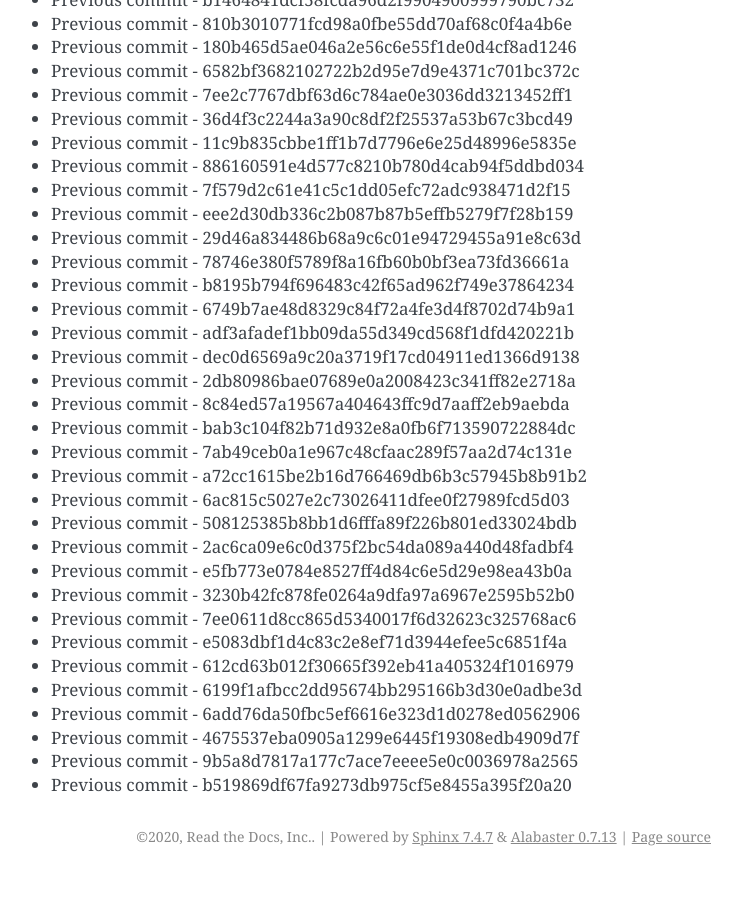
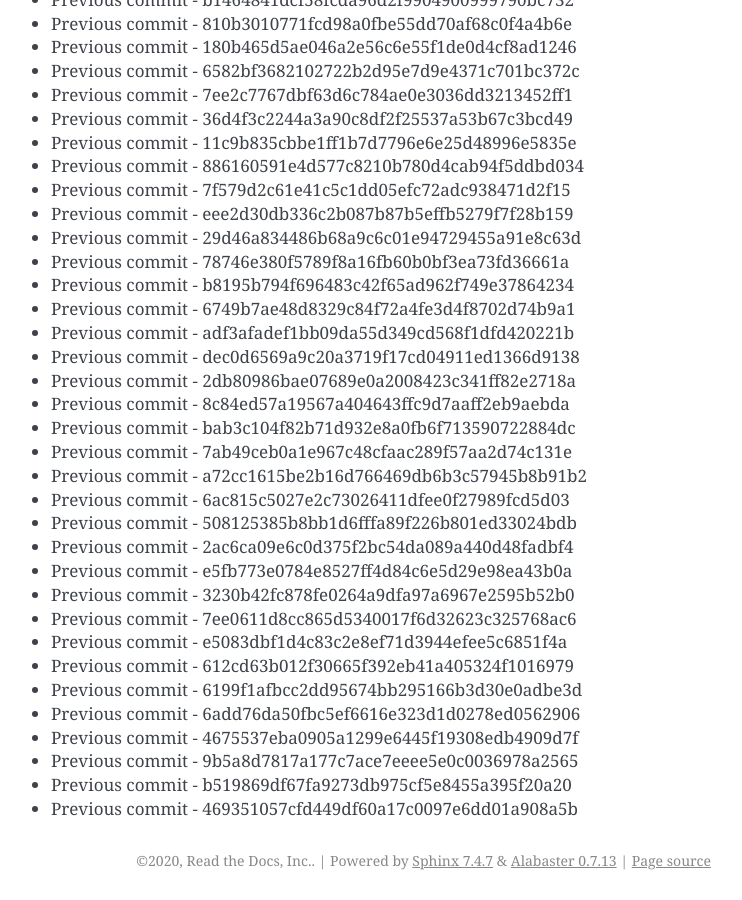
Before and after one commit to readthedocs/rtd-git-stresstest, a Sphinx documentation site: the page built from docs/updates.rst, in a window 1280 px wide and 900 px high, scrolled down 91536 px. Shown: the whole window, without its empty margins (399-1141 px from the left). Built offline with Sphinx 7.4.7, drawn with Linux system fonts in a browser that asks for light colours; before the commit the page ends 92412 px from its top, so only the background shows below that.

Commit message:
Generating commit from previous: 469351057cfd449df60a17c0097e6dd01a908a5b

```diff
--- a/docs/updates.rst
+++ b/docs/updates.rst
@@ -3878,3 +3878,4 @@ It can be tested for any performance characteristics.
 * Previous commit - 4675537eba0905a1299e6445f19308edb4909d7f
 * Previous commit - 9b5a8d7817a177c7ace7eeee5e0c0036978a2565
 * Previous commit - b519869df67fa9273db975cf5e8455a395f20a20
+* Previous commit - 469351057cfd449df60a17c0097e6dd01a908a5b
```
